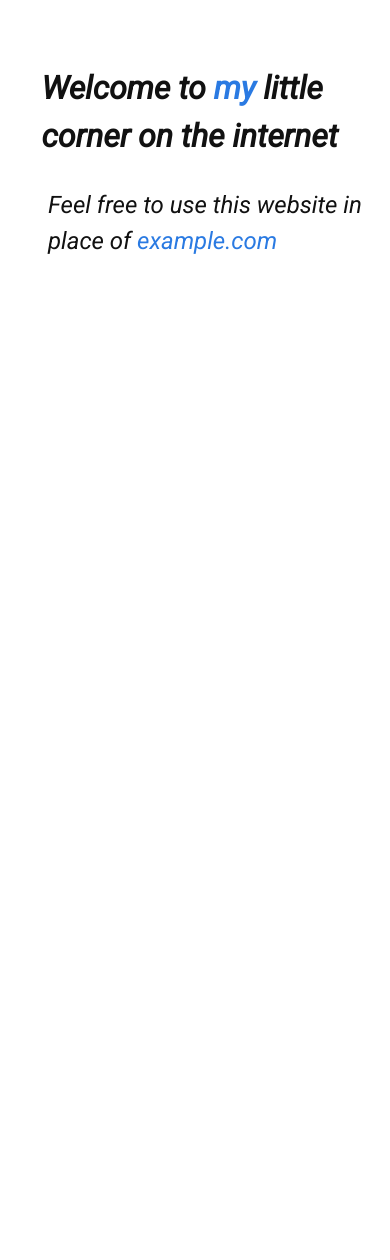
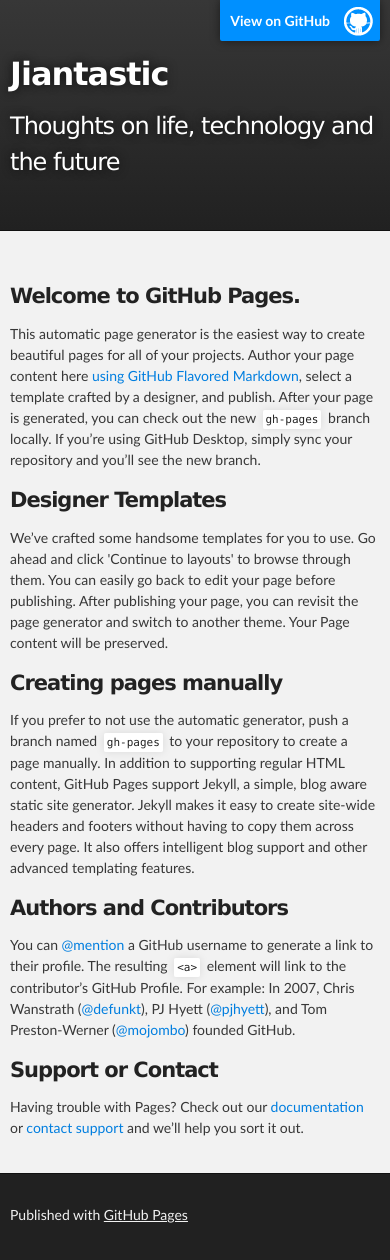
Before and after one commit to Jiantastic/jiantastic.github.io, a Jekyll site: the page index.html, which Jekyll copies as it is, in a window 390 px wide. Built offline with Jekyll 4.4.1, drawn with Linux system fonts in a browser that asks for light colours; before the commit the page ends 900 px from its top, so only the background shows below that.

Commit message:
Replace master branch with page content via GitHub

```diff
--- a/index.html
+++ b/index.html
@@ -1,3 +1,77 @@
----
-layout: default
----
+<!DOCTYPE html>
+<html>
+
+  <head>
+    <meta charset='utf-8'>
+    <meta http-equiv="X-UA-Compatible" content="chrome=1">
+    <meta name="description" content="Jiantastic : Thoughts on life, technology and the future">
+
+    <link rel="stylesheet" type="text/css" media="screen" href="stylesheets/stylesheet.css">
+
+    <title>Jiantastic</title>
+  </head>
+
+  <body>
+
+    <!-- HEADER -->
+    <div id="header_wrap" class="outer">
+        <header class="inner">
+          <a id="forkme_banner" href="https://github.com/Jiantastic">View on GitHub</a>
+
+          <h1 id="project_title">Jiantastic</h1>
+          <h2 id="project_tagline">Thoughts on life, technology and the future</h2>
+
+        </header>
+    </div>
+
+    <!-- MAIN CONTENT -->
+    <div id="main_content_wrap" class="outer">
+      <section id="main_content" class="inner">
+        <h3>
+<a id="welcome-to-github-pages" class="anchor" href="#welcome-to-github-pages" aria-hidden="true"><span aria-hidden="true" class="octicon octicon-link"></span></a>Welcome to GitHub Pages.</h3>
+
+<p>This automatic page generator is the easiest way to create beautiful pages for all of your projects. Author your page content here <a href="https://guides.github.com/features/mastering-markdown/">using GitHub Flavored Markdown</a>, select a template crafted by a designer, and publish. After your page is generated, you can check out the new <code>gh-pages</code> branch locally. If you’re using GitHub Desktop, simply sync your repository and you’ll see the new branch.</p>
+
+<h3>
+<a id="designer-templates" class="anchor" href="#designer-templates" aria-hidden="true"><span aria-hidden="true" class="octicon octicon-link"></span></a>Designer Templates</h3>
+
+<p>We’ve crafted some handsome templates for you to use. Go ahead and click 'Continue to layouts' to browse through them. You can easily go back to edit your page before publishing. After publishing your page, you can revisit the page generator and switch to another theme. Your Page content will be preserved.</p>
+
+<h3>
+<a id="creating-pages-manually" class="anchor" href="#creating-pages-manually" aria-hidden="true"><span aria-hidden="true" class="octicon octicon-link"></span></a>Creating pages manually</h3>
+
+<p>If you prefer to not use the automatic generator, push a branch named <code>gh-pages</code> to your repository to create a page manually. In addition to supporting regular HTML content, GitHub Pages support Jekyll, a simple, blog aware static site generator. Jekyll makes it easy to create site-wide headers and footers without having to copy them across every page. It also offers intelligent blog support and other advanced templating features.</p>
+
+<h3>
+<a id="authors-and-contributors" class="anchor" href="#authors-and-contributors" aria-hidden="true"><span aria-hidden="true" class="octicon octicon-link"></span></a>Authors and Contributors</h3>
+
+<p>You can <a href="https://github.com/blog/821" class="user-mention">@mention</a> a GitHub username to generate a link to their profile. The resulting <code>&lt;a&gt;</code> element will link to the contributor’s GitHub Profile. For example: In 2007, Chris Wanstrath (<a href="https://github.com/defunkt" class="user-mention">@defunkt</a>), PJ Hyett (<a href="https://github.com/pjhyett" class="user-mention">@pjhyett</a>), and Tom Preston-Werner (<a href="https://github.com/mojombo" class="user-mention">@mojombo</a>) founded GitHub.</p>
+
+<h3>
+<a id="support-or-contact" class="anchor" href="#support-or-contact" aria-hidden="true"><span aria-hidden="true" class="octicon octicon-link"></span></a>Support or Contact</h3>
+
+<p>Having trouble with Pages? Check out our <a href="https://help.github.com/pages">documentation</a> or <a href="https://github.com/contact">contact support</a> and we’ll help you sort it out.</p>
+      </section>
+    </div>
+
+    <!-- FOOTER  -->
+    <div id="footer_wrap" class="outer">
+      <footer class="inner">
+        <p>Published with <a href="https://pages.github.com">GitHub Pages</a></p>
+      </footer>
+    </div>
+
+              <script type="text/javascript">
+            var gaJsHost = (("https:" == document.location.protocol) ? "https://ssl." : "http://www.");
+            document.write(unescape("%3Cscript src='" + gaJsHost + "google-analytics.com/ga.js' type='text/javascript'%3E%3C/script%3E"));
+          </script>
+          <script type="text/javascript">
+            try {
+              var pageTracker = _gat._getTracker("UA-53965395-2");
+            pageTracker._trackPageview();
+            } catch(err) {}
+          </script>
+
+
+  </body>
+</html>
--- /dev/null
+++ b/javascripts/main.js
@@ -0,0 +1 @@
+console.log('This would be the main JS file.');
--- /dev/null
+++ b/stylesheets/github-light.css
@@ -0,0 +1,115 @@
+/*
+   Copyright 2014 GitHub Inc.
+
+   Licensed under the Apache License, Version 2.0 (the "License");
+   you may not use this file except in compliance with the License.
+   You may obtain a copy of the License at
+
+       http://www.apache.org/licenses/LICENSE-2.0
+
+   Unless required by applicable law or agreed to in writing, software
+   distributed under the License is distributed on an "AS IS" BASIS,
+   WITHOUT WARRANTIES OR CONDITIONS OF ANY KIND, either express or implied.
+   See the License for the specific language governing permissions and
+   limitations under the License.
+
+*/
+
+.pl-c /* comment */ {
+  color: #969896;
+}
+
+.pl-c1      /* constant, markup.raw, meta.diff.header, meta.module-reference, meta.property-name, support, support.constant, support.variable, variable.other.constant */,
+.pl-s .pl-v /* string variable */ {
+  color: #0086b3;
+}
+
+.pl-e  /* entity */,
+.pl-en /* entity.name */ {
+  color: #795da3;
+}
+
+.pl-s .pl-s1 /* string source */,
+.pl-smi      /* storage.modifier.import, storage.modifier.package, storage.type.java, variable.other, variable.parameter.function */ {
+  color: #333;
+}
+
+.pl-ent /* entity.name.tag */ {
+  color: #63a35c;
+}
+
+.pl-k /* keyword, storage, storage.type */ {
+  color: #a71d5d;
+}
+
+.pl-pds              /* punctuation.definition.string, string.regexp.character-class */,
+.pl-s                /* string */,
+.pl-s .pl-pse .pl-s1 /* string punctuation.section.embedded source */,
+.pl-sr               /* string.regexp */,
+.pl-sr .pl-cce       /* string.regexp constant.character.escape */,
+.pl-sr .pl-sra       /* string.regexp string.regexp.arbitrary-repitition */,
+.pl-sr .pl-sre       /* string.regexp source.ruby.embedded */ {
+  color: #183691;
+}
+
+.pl-v /* variable */ {
+  color: #ed6a43;
+}
+
+.pl-id /* invalid.deprecated */ {
+  color: #b52a1d;
+}
+
+.pl-ii /* invalid.illegal */ {
+  background-color: #b52a1d;
+  color: #f8f8f8;
+}
+
+.pl-sr .pl-cce /* string.regexp constant.character.escape */ {
+  color: #63a35c;
+  font-weight: bold;
+}
+
+.pl-ml /* markup.list */ {
+  color: #693a17;
+}
+
+.pl-mh        /* markup.heading */,
+.pl-mh .pl-en /* markup.heading entity.name */,
+.pl-ms        /* meta.separator */ {
+  color: #1d3e81;
+  font-weight: bold;
+}
+
+.pl-mq /* markup.quote */ {
+  color: #008080;
+}
+
+.pl-mi /* markup.italic */ {
+  color: #333;
+  font-style: italic;
+}
+
+.pl-mb /* markup.bold */ {
+  color: #333;
+  font-weight: bold;
+}
+
+.pl-md /* markup.deleted, meta.diff.header.from-file */ {
+  background-color: #ffecec;
+  color: #bd2c00;
+}
+
+.pl-mi1 /* markup.inserted, meta.diff.header.to-file */ {
+  background-color: #eaffea;
+  color: #55a532;
+}
+
+.pl-mdr /* meta.diff.range */ {
+  color: #795da3;
+  font-weight: bold;
+}
+
+.pl-mo /* meta.output */ {
+  color: #1d3e81;
+}
--- /dev/null
+++ b/stylesheets/stylesheet.css
@@ -0,0 +1,425 @@
+/*******************************************************************************
+Slate Theme for GitHub Pages
+by Jason Costello, @jsncostello
+*******************************************************************************/
+
+@import url(github-light.css);
+
+/*******************************************************************************
+MeyerWeb Reset
+*******************************************************************************/
+
+html, body, div, span, applet, object, iframe,
+h1, h2, h3, h4, h5, h6, p, blockquote, pre,
+a, abbr, acronym, address, big, cite, code,
+del, dfn, em, img, ins, kbd, q, s, samp,
+small, strike, strong, sub, sup, tt, var,
+b, u, i, center,
+dl, dt, dd, ol, ul, li,
+fieldset, form, label, legend,
+table, caption, tbody, tfoot, thead, tr, th, td,
+article, aside, canvas, details, embed,
+figure, figcaption, footer, header, hgroup,
+menu, nav, output, ruby, section, summary,
+time, mark, audio, video {
+  margin: 0;
+  padding: 0;
+  border: 0;
+  font: inherit;
+  vertical-align: baseline;
+}
+
+/* HTML5 display-role reset for older browsers */
+article, aside, details, figcaption, figure,
+footer, header, hgroup, menu, nav, section {
+  display: block;
+}
+
+ol, ul {
+  list-style: none;
+}
+
+table {
+  border-collapse: collapse;
+  border-spacing: 0;
+}
+
+/*******************************************************************************
+Theme Styles
+*******************************************************************************/
+
+body {
+  box-sizing: border-box;
+  color:#373737;
+  background: #212121;
+  font-size: 16px;
+  font-family: 'Myriad Pro', Calibri, Helvetica, Arial, sans-serif;
+  line-height: 1.5;
+  -webkit-font-smoothing: antialiased;
+}
+
+h1, h2, h3, h4, h5, h6 {
+  margin: 10px 0;
+  font-weight: 700;
+  color:#222222;
+  font-family: 'Lucida Grande', 'Calibri', Helvetica, Arial, sans-serif;
+  letter-spacing: -1px;
+}
+
+h1 {
+  font-size: 36px;
+  font-weight: 700;
+}
+
+h2 {
+  padding-bottom: 10px;
+  font-size: 32px;
+  background: url('../images/bg_hr.png') repeat-x bottom;
+}
+
+h3 {
+  font-size: 24px;
+}
+
+h4 {
+  font-size: 21px;
+}
+
+h5 {
+  font-size: 18px;
+}
+
+h6 {
+  font-size: 16px;
+}
+
+p {
+  margin: 10px 0 15px 0;
+}
+
+footer p {
+  color: #f2f2f2;
+}
+
+a {
+  text-decoration: none;
+  color: #007edf;
+  text-shadow: none;
+
+  transition: color 0.5s ease;
+  transition: text-shadow 0.5s ease;
+  -webkit-transition: color 0.5s ease;
+  -webkit-transition: text-shadow 0.5s ease;
+  -moz-transition: color 0.5s ease;
+  -moz-transition: text-shadow 0.5s ease;
+  -o-transition: color 0.5s ease;
+  -o-transition: text-shadow 0.5s ease;
+  -ms-transition: color 0.5s ease;
+  -ms-transition: text-shadow 0.5s ease;
+}
+
+a:hover, a:focus {text-decoration: underline;}
+
+footer a {
+  color: #F2F2F2;
+  text-decoration: underline;
+}
+
+em {
+  font-style: italic;
+}
+
+strong {
+  font-weight: bold;
+}
+
+img {
+  position: relative;
+  margin: 0 auto;
+  max-width: 739px;
+  padding: 5px;
+  margin: 10px 0 10px 0;
+  border: 1px solid #ebebeb;
+
+  box-shadow: 0 0 5px #ebebeb;
+  -webkit-box-shadow: 0 0 5px #ebebeb;
+  -moz-box-shadow: 0 0 5px #ebebeb;
+  -o-box-shadow: 0 0 5px #ebebeb;
+  -ms-box-shadow: 0 0 5px #ebebeb;
+}
+
+p img {
+  display: inline;
+  margin: 0;
+  padding: 0;
+  vertical-align: middle;
+  text-align: center;
+  border: none;
+}
+
+pre, code {
+  width: 100%;
+  color: #222;
+  background-color: #fff;
+
+  font-family: Monaco, "Bitstream Vera Sans Mono", "Lucida Console", Terminal, monospace;
+  font-size: 14px;
+
+  border-radius: 2px;
+  -moz-border-radius: 2px;
+  -webkit-border-radius: 2px;
+}
+
+pre {
+  width: 100%;
+  padding: 10px;
+  box-shadow: 0 0 10px rgba(0,0,0,.1);
+  overflow: auto;
+}
+
+code {
+  padding: 3px;
+  margin: 0 3px;
+  box-shadow: 0 0 10px rgba(0,0,0,.1);
+}
+
+pre code {
+  display: block;
+  box-shadow: none;
+}
+
+blockquote {
+  color: #666;
+  margin-bottom: 20px;
+  padding: 0 0 0 20px;
+  border-left: 3px solid #bbb;
+}
+
+
+ul, ol, dl {
+  margin-bottom: 15px
+}
+
+ul {
+  list-style-position: inside;
+  list-style: disc;
+  padding-left: 20px;
+}
+
+ol {
+  list-style-position: inside;
+  list-style: decimal;
+  padding-left: 20px;
+}
+
+dl dt {
+  font-weight: bold;
+}
+
+dl dd {
+  padding-left: 20px;
+  font-style: italic;
+}
+
+dl p {
+  padding-left: 20px;
+  font-style: italic;
+}
+
+hr {
+  height: 1px;
+  margin-bottom: 5px;
+  border: none;
+  background: url('../images/bg_hr.png') repeat-x center;
+}
+
+table {
+  border: 1px solid #373737;
+  margin-bottom: 20px;
+  text-align: left;
+ }
+
+th {
+  font-family: 'Lucida Grande', 'Helvetica Neue', Helvetica, Arial, sans-serif;
+  padding: 10px;
+  background: #373737;
+  color: #fff;
+ }
+
+td {
+  padding: 10px;
+  border: 1px solid #373737;
+ }
+
+form {
+  background: #f2f2f2;
+  padding: 20px;
+}
+
+/*******************************************************************************
+Full-Width Styles
+*******************************************************************************/
+
+.outer {
+  width: 100%;
+}
+
+.inner {
+  position: relative;
+  max-width: 640px;
+  padding: 20px 10px;
+  margin: 0 auto;
+}
+
+#forkme_banner {
+  display: block;
+  position: absolute;
+  top:0;
+  right: 10px;
+  z-index: 10;
+  padding: 10px 50px 10px 10px;
+  color: #fff;
+  background: url('../images/blacktocat.png') #0090ff no-repeat 95% 50%;
+  font-weight: 700;
+  box-shadow: 0 0 10px rgba(0,0,0,.5);
+  border-bottom-left-radius: 2px;
+  border-bottom-right-radius: 2px;
+}
+
+#header_wrap {
+  background: #212121;
+  background: -moz-linear-gradient(top, #373737, #212121);
+  background: -webkit-linear-gradient(top, #373737, #212121);
+  background: -ms-linear-gradient(top, #373737, #212121);
+  background: -o-linear-gradient(top, #373737, #212121);
+  background: linear-gradient(top, #373737, #212121);
+}
+
+#header_wrap .inner {
+  padding: 50px 10px 30px 10px;
+}
+
+#project_title {
+  margin: 0;
+  color: #fff;
+  font-size: 42px;
+  font-weight: 700;
+  text-shadow: #111 0px 0px 10px;
+}
+
+#project_tagline {
+  color: #fff;
+  font-size: 24px;
+  font-weight: 300;
+  background: none;
+  text-shadow: #111 0px 0px 10px;
+}
+
+#downloads {
+  position: absolute;
+  width: 210px;
+  z-index: 10;
+  bottom: -40px;
+  right: 0;
+  height: 70px;
+  background: url('../images/icon_download.png') no-repeat 0% 90%;
+}
+
+.zip_download_link {
+  display: block;
+  float: right;
+  width: 90px;
+  height:70px;
+  text-indent: -5000px;
+  overflow: hidden;
+  background: url(../images/sprite_download.png) no-repeat bottom left;
+}
+
+.tar_download_link {
+  display: block;
+  float: right;
+  width: 90px;
+  height:70px;
+  text-indent: -5000px;
+  overflow: hidden;
+  background: url(../images/sprite_download.png) no-repeat bottom right;
+  margin-left: 10px;
+}
+
+.zip_download_link:hover {
+  background: url(../images/sprite_download.png) no-repeat top left;
+}
+
+.tar_download_link:hover {
+  background: url(../images/sprite_download.png) no-repeat top right;
+}
+
+#main_content_wrap {
+  background: #f2f2f2;
+  border-top: 1px solid #111;
+  border-bottom: 1px solid #111;
+}
+
+#main_content {
+  padding-top: 40px;
+}
+
+#footer_wrap {
+  background: #212121;
+}
+
+
+
+/*******************************************************************************
+Small Device Styles
+*******************************************************************************/
+
+@media screen and (max-width: 480px) {
+  body {
+    font-size:14px;
+  }
+
+  #downloads {
+    display: none;
+  }
+
+  .inner {
+    min-width: 320px;
+    max-width: 480px;
+  }
+
+  #project_title {
+  font-size: 32px;
+  }
+
+  h1 {
+    font-size: 28px;
+  }
+
+  h2 {
+    font-size: 24px;
+  }
+
+  h3 {
+    font-size: 21px;
+  }
+
+  h4 {
+    font-size: 18px;
+  }
+
+  h5 {
+    font-size: 14px;
+  }
+
+  h6 {
+    font-size: 12px;
+  }
+
+  code, pre {
+    min-width: 320px;
+    max-width: 480px;
+    font-size: 11px;
+  }
+
+}
```
Also changed, not shown: params.json (added, +1 -0 lines), images/bg_hr.png (added), images/blacktocat.png (added), images/icon_download.png (added), images/sprite_download.png (added).
